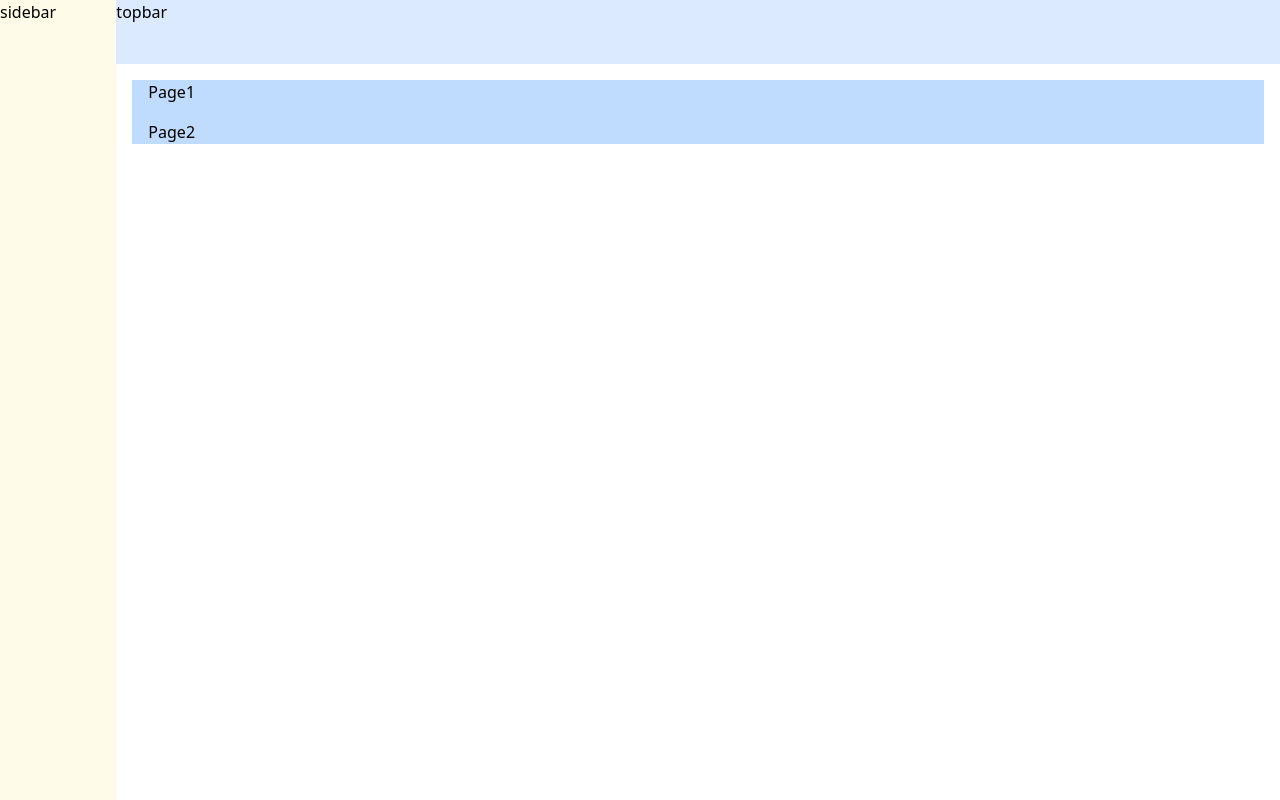
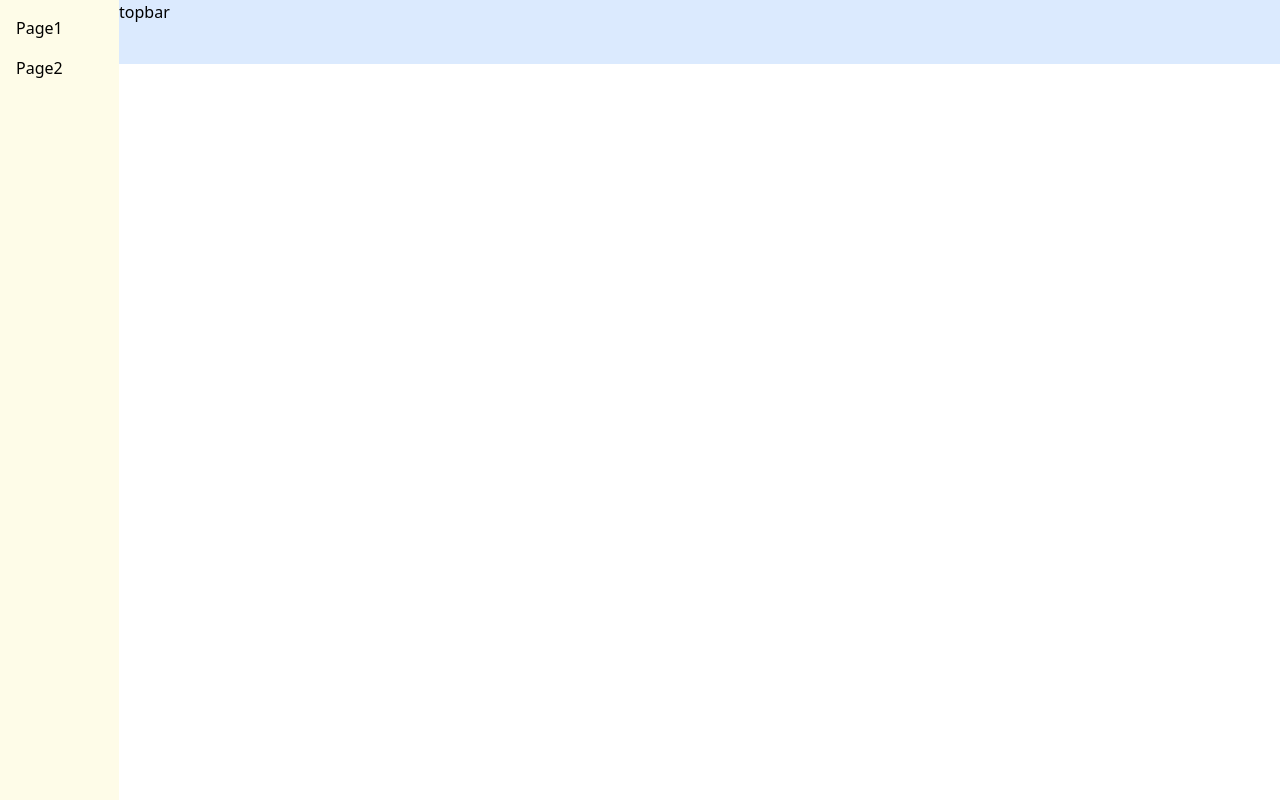
Before and after one commit to pphetra/learning, a Next.js app: page / in a window 1280 px wide. Built offline with nearby package versions, Linux system fonts and the light colour scheme.

Commit message:
move to sidebar

```diff
--- a/components/layout/BasicLayout.jsx
+++ b/components/layout/BasicLayout.jsx
@@ -1,8 +1,19 @@
+import Link from "next/link";
+
 export default function BasicLayout(props) {
   return (
     <div className="flex flex-row">
-      <div className="h-screen w-32 bg-yellow-50">
-        <div>sidebar</div>
+      <div className="h-screen w-32 bg-yellow-50 p-4">
+        <div>
+          <ul className="space-y-4">
+            <li>
+              <Link href="page1">Page1</Link>
+            </li>
+            <li>
+              <Link href="page2">Page2</Link>
+            </li>
+          </ul>
+        </div>
       </div>
       <div className="w-full">
         <div className="h-16 bg-blue-100">topbar</div>
--- a/pages/index.js
+++ b/pages/index.js
@@ -1,16 +1,5 @@
 import Link from "next/link";
 
 export default function Home() {
-  return (
-    <div className="px-4 bg-blue-200">
-      <ul className="space-y-4">
-        <li>
-          <Link href="page1">Page1</Link>
-        </li>
-        <li>
-          <Link href="page2">Page2</Link>
-        </li>
-      </ul>
-    </div>
-  );
+  return <div className="px-4 bg-blue-200"></div>;
 }
```
